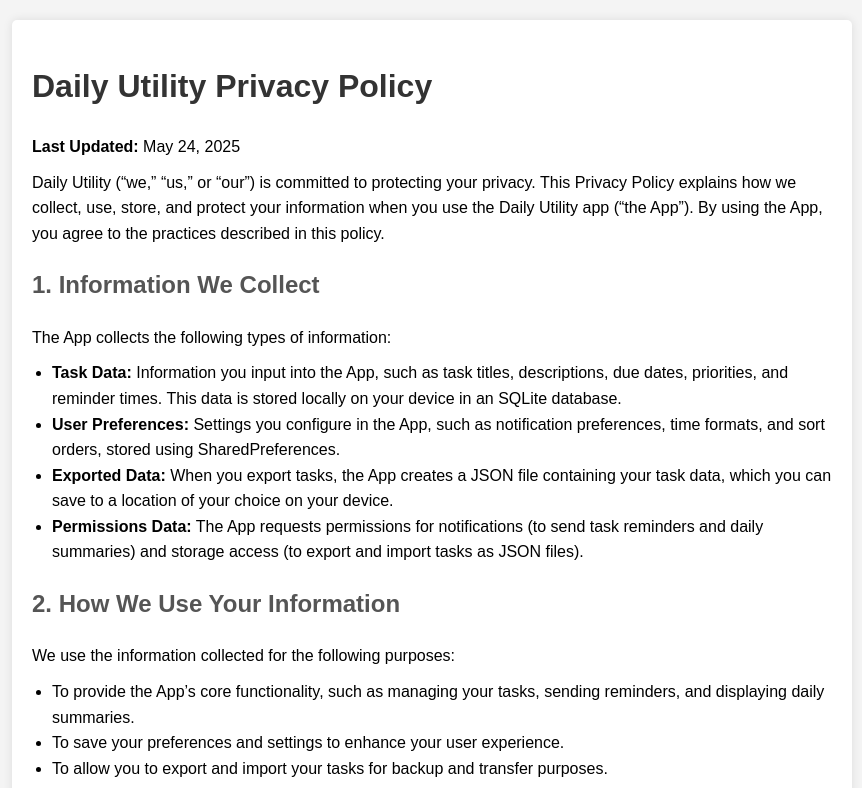
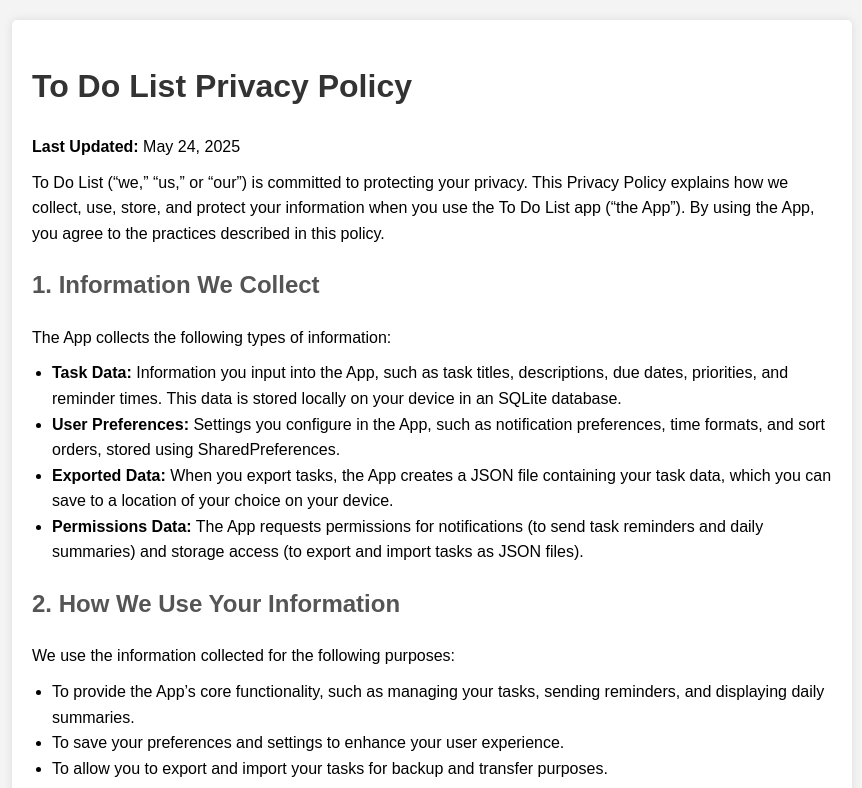
Before and after one commit to Jash2138/to-do-list-privacy-policy, a plain HTML site: page index.html in a window 1280 px wide. Shown: the top 788 px of the page, without its empty margins (208-1070 px from the left). Drawn offline with Linux system fonts and the light colour scheme.

Commit message:
Update index.html

```diff
--- a/index.html
+++ b/index.html
@@ -3,7 +3,7 @@
 <head>
     <meta charset="UTF-8">
     <meta name="viewport" content="width=device-width, initial-scale=1.0">
-    <title>Daily Utility Privacy Policy</title>
+    <title>To Do List Privacy Policy</title>
     <style>
         body {
             font-family: Arial, sans-serif;
@@ -45,10 +45,10 @@
 </head>
 <body>
     <div class="container">
-        <h1>Daily Utility Privacy Policy</h1>
+        <h1>To Do List Privacy Policy</h1>
         <p><strong>Last Updated:</strong> May 24, 2025</p>
 
-        <p>Daily Utility (“we,” “us,” or “our”) is committed to protecting your privacy. This Privacy Policy explains how we collect, use, store, and protect your information when you use the Daily Utility app (“the App”). By using the App, you agree to the practices described in this policy.</p>
+        <p>To Do List (“we,” “us,” or “our”) is committed to protecting your privacy. This Privacy Policy explains how we collect, use, store, and protect your information when you use the To Do List app (“the App”). By using the App, you agree to the practices described in this policy.</p>
 
         <h2>1. Information We Collect</h2>
         <p>The App collects the following types of information:</p>
@@ -105,7 +105,7 @@
         <p><strong>Email:</strong> <a href="mailto:jpaladiya12@gmail.com">jpaladiya12@gmail.com</a></p>
         <p>We will respond to your inquiries as soon as possible.</p>
 
-        <p>Thank you for using Daily Utility!</p>
+        <p>Thank you for using To Do List!</p>
     </div>
 </body>
 </html>
```
